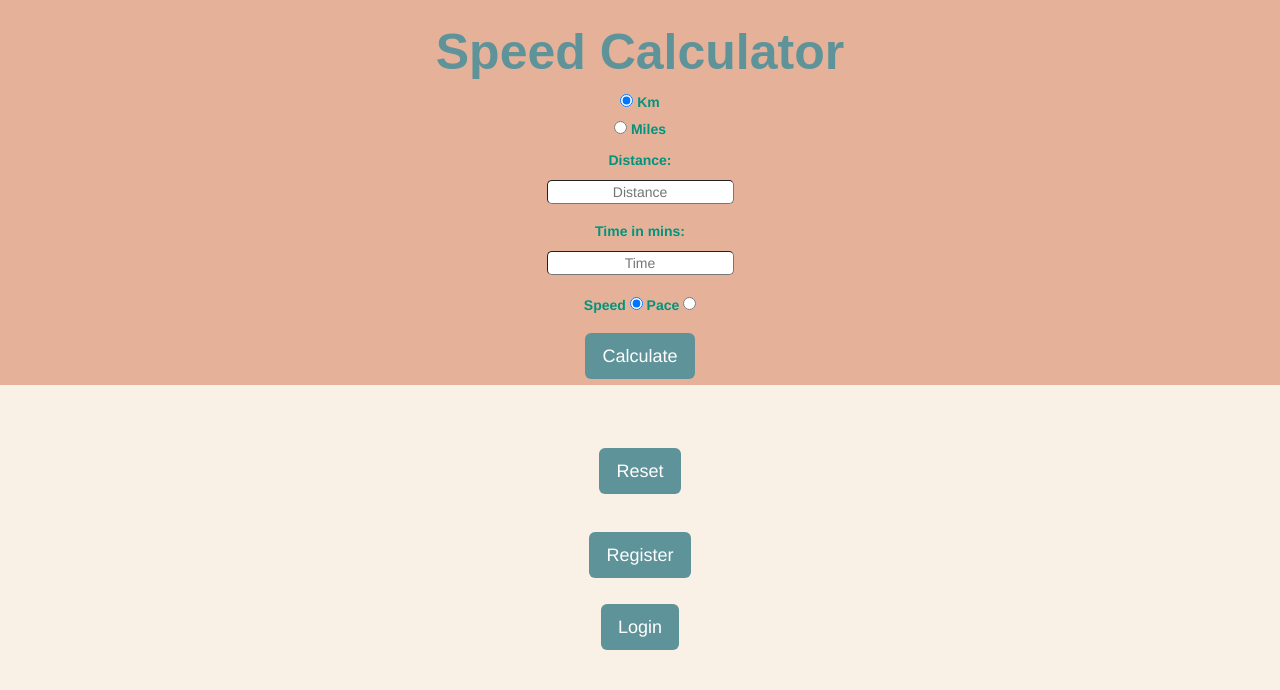
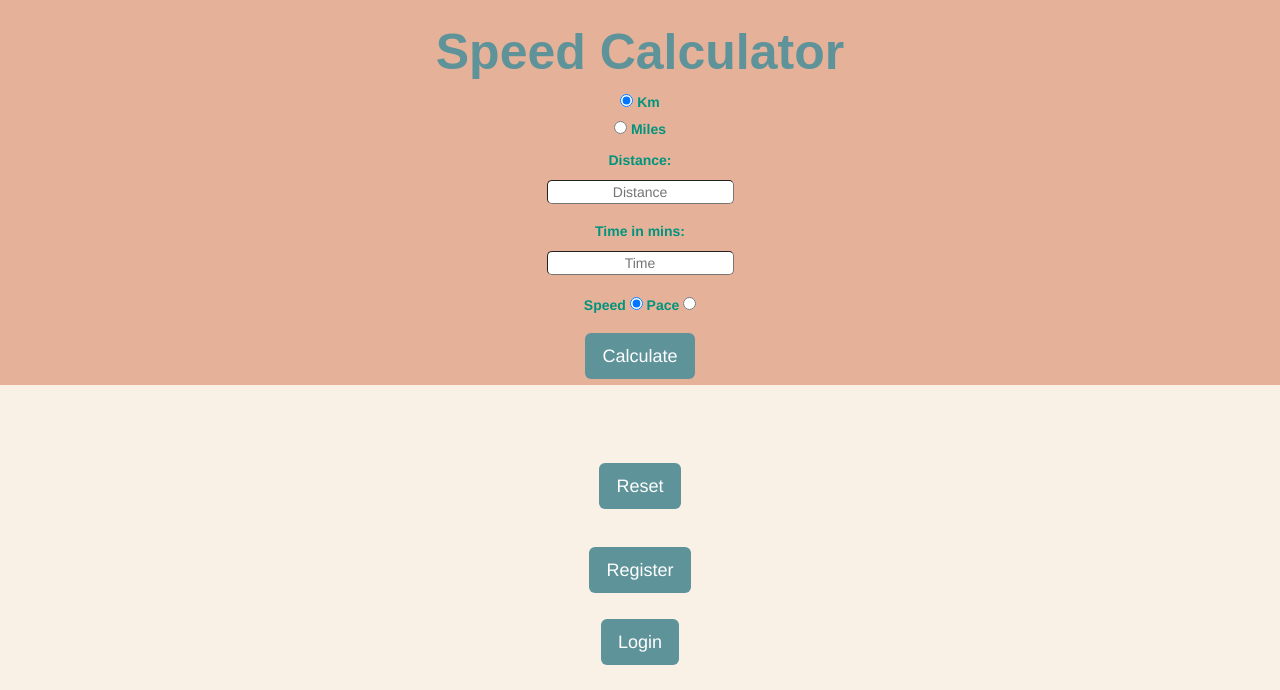
Before and after one commit to YoadBarok/RunNow, a Flask app: page / in a window 1280 px wide. Shown: the part 21-711 px from the top of the page. Run offline with Flask 2, Linux system fonts and the light colour scheme; some libraries are stand-ins or nearby versions.

Commit message:
Add margin to the results-display div

```diff
--- a/static/css/styles.css
+++ b/static/css/styles.css
@@ -62,6 +62,10 @@ h6 {
     transform: scale(102%);
     border-radius: 5px;
     border-width: 0.2px;
+}
+
+.results-display {
+    margin: 1%;
 }
 
 .reset-button {
--- a/templates/index.html
+++ b/templates/index.html
@@ -48,11 +48,13 @@
 
     </div>
 
-
     <!--Result Display-->
-    <p class="item">
+    <div class="results-display">
+        <p class="item">
         <label class="units">{{units}} </label><br>
         <label class="result">{{result}}</label>
+    </div>
+
 
         <!--Reset Button-->
     <div class="card reset-button">
```
